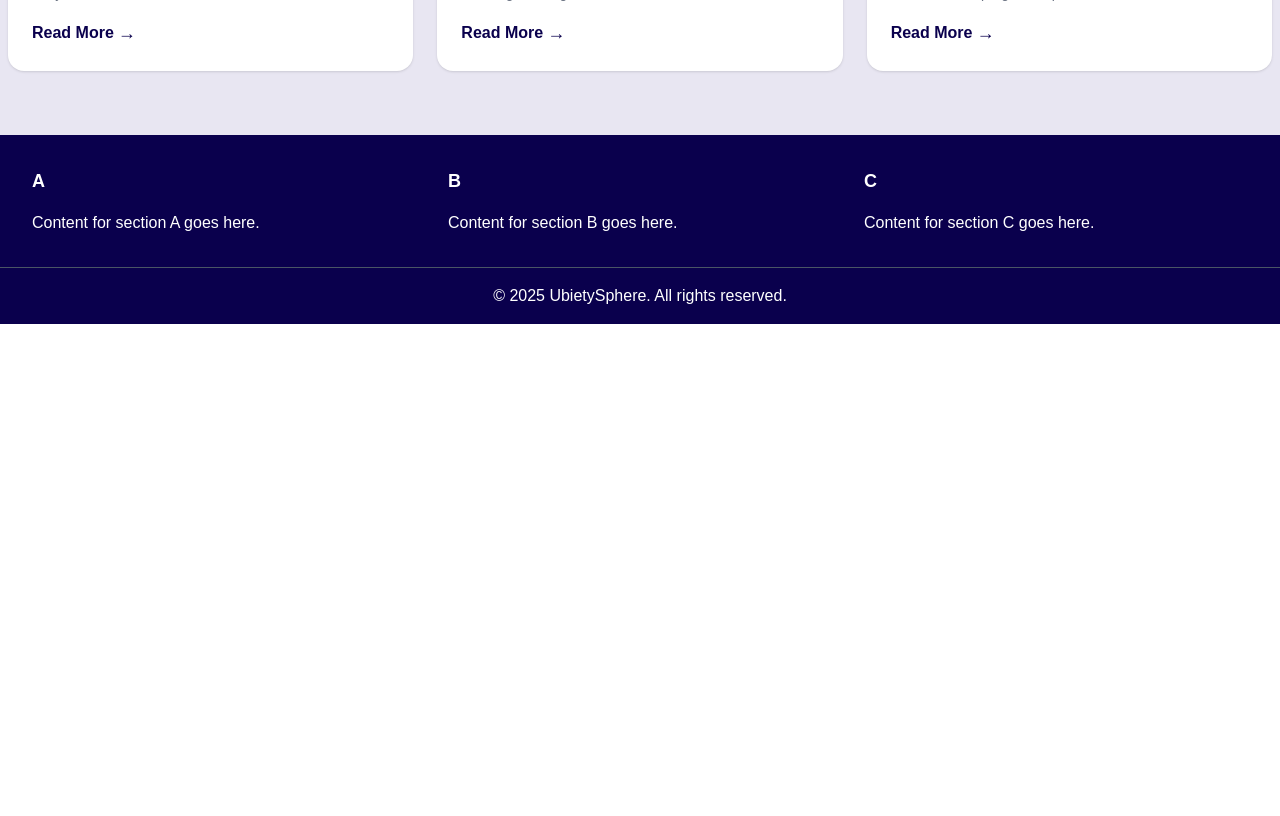
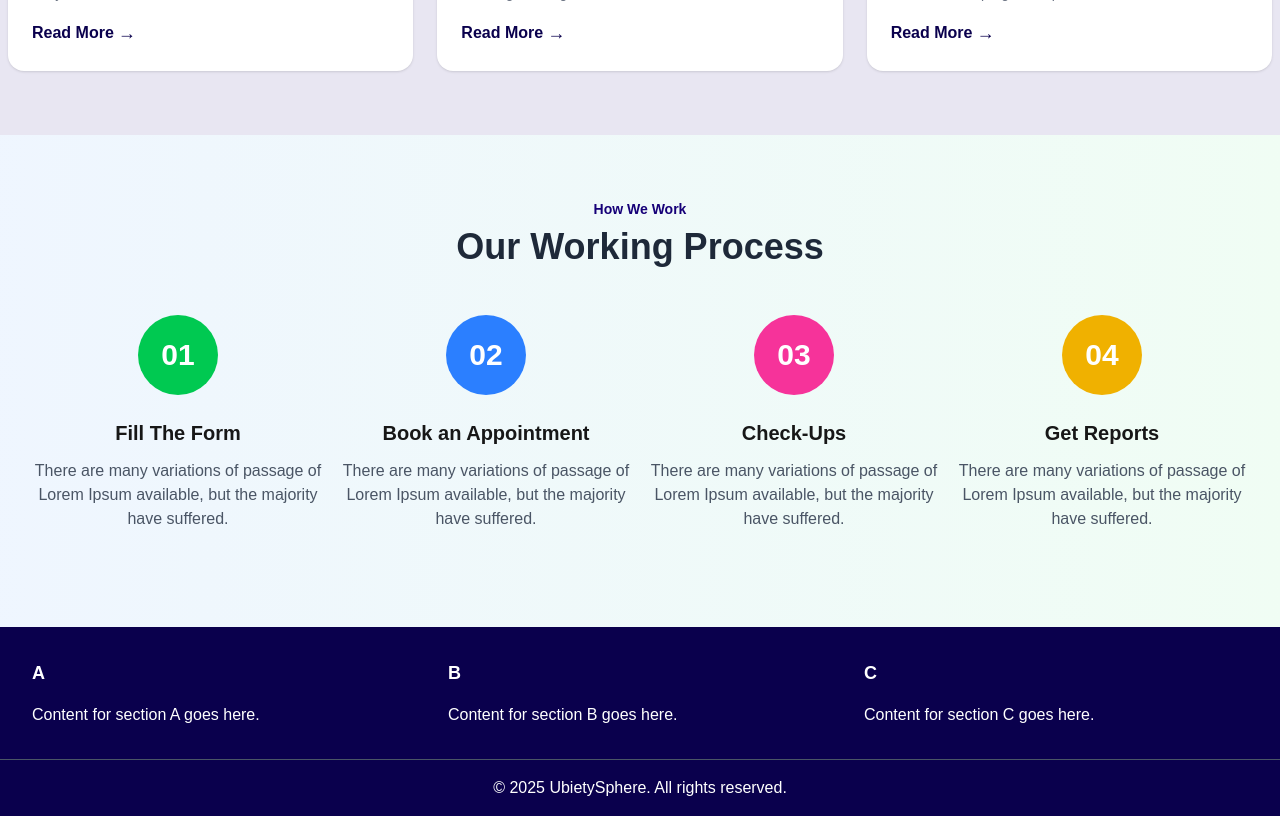
Before and after one commit to MuhammadAzfarAslam/ubietysphere.ae, a Next.js app: page / in a window 1280 px wide. Shown: the part 1960-2776 px from the top of the page. Before the commit the page ends 2284 px from the top, so only its background shows below. Built offline with nearby package versions, Linux system fonts and the light colour scheme.

Commit message:
How we work Section 4

```diff
--- a/app/page.jsx
+++ b/app/page.jsx
@@ -179,6 +179,64 @@ export default function Home() {
           ))}
         </div>
       </section>
+
+      {/* How we work - Section 4 */}
+      <section className="bg-gradient-to-r from-blue-50 to-green-50 py-16">
+        <div className="max-w-7xl mx-auto px-6">
+          <p className="text-sm font-bold text-primary-light mb-2 text-center">
+            How We Work
+          </p>
+          <h2 className="text-4xl font-bold text-center mb-12 text-gray-800">
+            Our Working Process
+          </h2>
+          <div className="flex flex-wrap justify-center">
+            <div className="w-full sm:w-1/2 md:w-1/4 text-center mb-8">
+              <div className=" text-white bg-green-500 w-[80px] h-[80px] flex items-center justify-center rounded-full mx-auto mb-6">
+                <span className="text-3xl font-semibold">01</span>
+              </div>
+              <h3 className="text-xl font-semibold mb-3">Fill The Form</h3>
+              <p className="text-gray-600">
+                There are many variations of passage of Lorem Ipsum available,
+                but the majority have suffered.
+              </p>
+            </div>
+            <div className="w-full sm:w-1/2 md:w-1/4 text-center mb-8">
+              <div className=" text-white bg-blue-500 w-[80px] h-[80px] flex items-center justify-center rounded-full mx-auto mb-6">
+                <span className="text-3xl font-semibold">02</span>
+              </div>
+
+              <h3 className="text-xl font-semibold mb-3">
+                Book an Appointment
+              </h3>
+              <p className="text-gray-600">
+                There are many variations of passage of Lorem Ipsum available,
+                but the majority have suffered.
+              </p>
+            </div>
+            <div className="w-full sm:w-1/2 md:w-1/4 text-center mb-8">
+              <div className=" text-white bg-pink-500 w-[80px] h-[80px] flex items-center justify-center rounded-full mx-auto mb-6">
+                <span className="text-3xl font-semibold">03</span>
+              </div>
+
+              <h3 className="text-xl font-semibold mb-3">Check-Ups</h3>
+              <p className="text-gray-600">
+                There are many variations of passage of Lorem Ipsum available,
+                but the majority have suffered.
+              </p>
+            </div>
+            <div className="w-full sm:w-1/2 md:w-1/4 text-center mb-8">
+              <div className=" text-white bg-yellow-500 w-[80px] h-[80px] flex items-center justify-center rounded-full mx-auto mb-6">
+                <span className="text-3xl font-semibold">04</span>
+              </div>
+              <h3 className="text-xl font-semibold mb-3">Get Reports</h3>
+              <p className="text-gray-600">
+                There are many variations of passage of Lorem Ipsum available,
+                but the majority have suffered.
+              </p>
+            </div>
+          </div>
+        </div>
+      </section>
     </>
   );
 }
```
